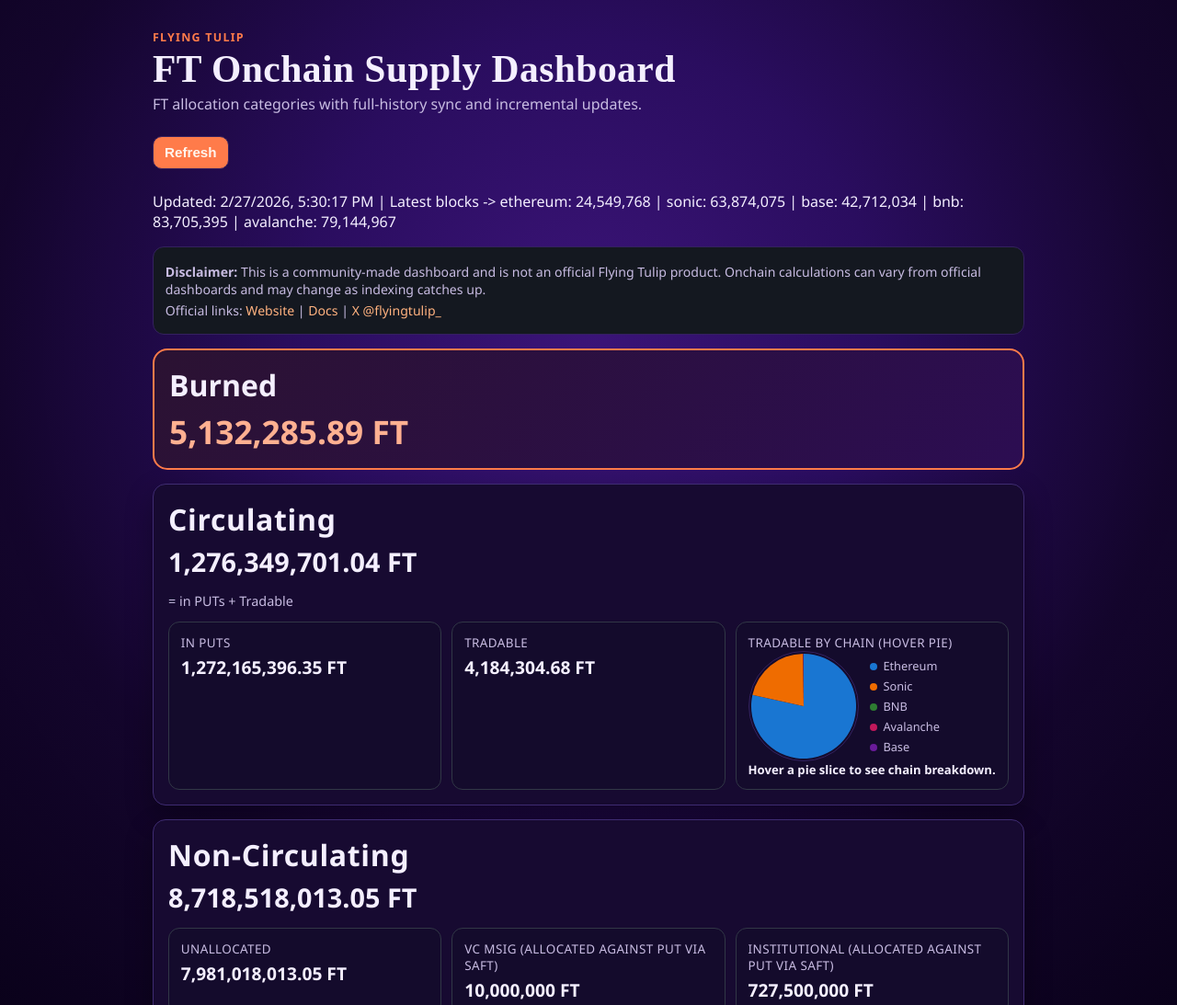
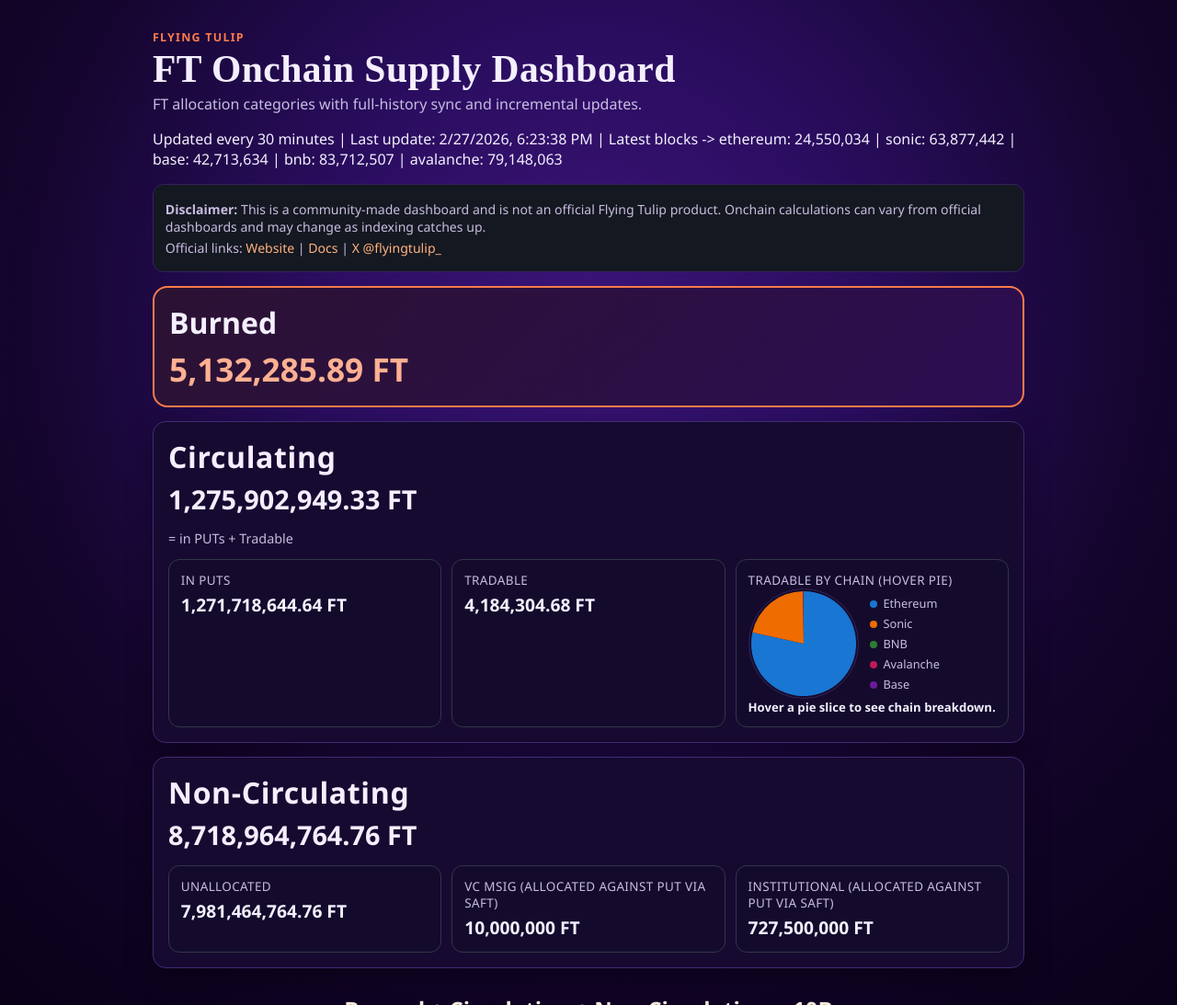
Before and after one commit to DoctorDeFi/ftdashboard, a website: page public/index.html in a window 1280 px wide. Shown: the top 1093 px of the page at 92% size. Drawn offline with Linux system fonts and the light colour scheme.

Commit message:
remove refresh button and show 30-min update notice

```diff
--- a/public/data/metrics.json
+++ b/public/data/metrics.json
@@ -1,5 +1,5 @@
 {
-  "updatedAt": "2026-02-27T17:30:17.757Z",
+  "updatedAt": "2026-02-27T18:23:38.124Z",
   "decimals": 18,
   "meta": {
     "allocatedSource": "putmanager-ftAllocated-fallback",
@@ -7,19 +7,19 @@
     "burnedSource": "event-indexed"
   },
   "latestBlocks": {
-    "ethereum": "24549768",
-    "sonic": "63874075",
-    "base": "42712034",
-    "bnb": "83705395",
-    "avalanche": "79144967"
+    "ethereum": "24550034",
+    "sonic": "63877442",
+    "base": "42713634",
+    "bnb": "83712507",
+    "avalanche": "79148063"
   },
   "valuesWei": {
     "burned": "5132285895723340423048277",
-    "circulating": "1276349701045612062243416540",
-    "nonCirculating": "8718518013058664597333535183",
-    "inPuts": "1272165396355789819345723369",
+    "circulating": "1275902949336739182943216540",
+    "nonCirculating": "8718964764767537476633735183",
+    "inPuts": "1271718644646916940045523369",
     "tradable": "4184304689822242897693171",
-    "unallocated": "7981018013058664597333535183",
+    "unallocated": "7981464764767537476633735183",
     "vcMsig": "10000000000000000000000000",
     "institutional": "727500000000000000000000000",
     "onEthereum": "3283420275818242897693171",
--- a/public/index.html
+++ b/public/index.html
@@ -15,10 +15,6 @@
           FT allocation categories with full-history sync and incremental updates.
         </p>
       </header>
-
-      <section class="controls">
-        <button id="refresh">Refresh</button>
-      </section>
 
       <section class="status-row">
         <p id="meta">Connecting to chains…</p>
@@ -49,6 +45,6 @@
         <p>Built by <a href="https://x.com/doctordefi" target="_blank" rel="noopener noreferrer">@doctordefi</a></p>
       </footer>
     </main>
-    <script type="module" src="/main.js?v=20260227y"></script>
+    <script type="module" src="/main.js?v=20260227z"></script>
   </body>
 </html>
--- a/public/main.js
+++ b/public/main.js
@@ -1,5 +1,4 @@
 const metaEl = document.getElementById("meta");
-const refreshBtn = document.getElementById("refresh");
 const noncircEl = document.getElementById("noncirc");
 const circulatingEl = document.getElementById("circulating");
 const burnsEl = document.getElementById("burns");
@@ -159,11 +158,11 @@
     .map(([k, block]) => `${k}: ${Number(block).toLocaleString()}`)
     .join(" | ");
   const updatedAt = payload.updatedAt ? new Date(payload.updatedAt).toLocaleString() : "n/a";
-  metaEl.textContent = `Updated: ${updatedAt}${latestText ? ` | Latest blocks -> ${latestText}` : ""}`;
+  metaEl.textContent = `Updated every 30 minutes | Last update: ${updatedAt}${latestText ? ` | Latest blocks -> ${latestText}` : ""}`;
 }
 
 async function loadDashboard() {
-  metaEl.textContent = "Loading metrics snapshot...";
+  metaEl.textContent = "Loading latest metrics snapshot...";
   try {
     const res = await fetch(`/data/metrics.json?t=${Date.now()}`);
     if (!res.ok) throw new Error(`metrics fetch failed (${res.status})`);
@@ -178,8 +177,4 @@
   }
 }
 
-refreshBtn.addEventListener("click", async () => {
-  await loadDashboard();
-});
-
 loadDashboard();
```
Also changed, not shown: data/state.json (+7 -7 lines).
